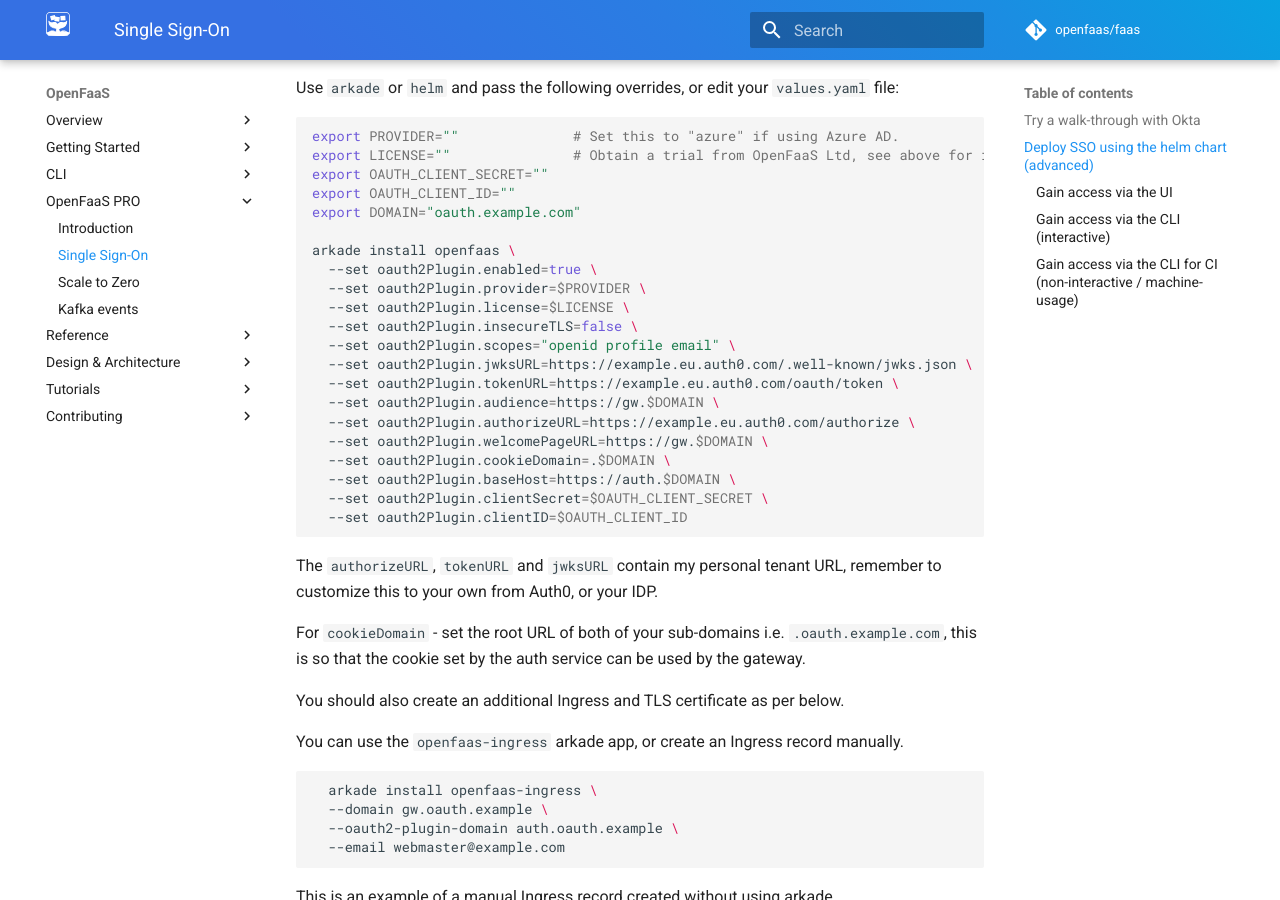
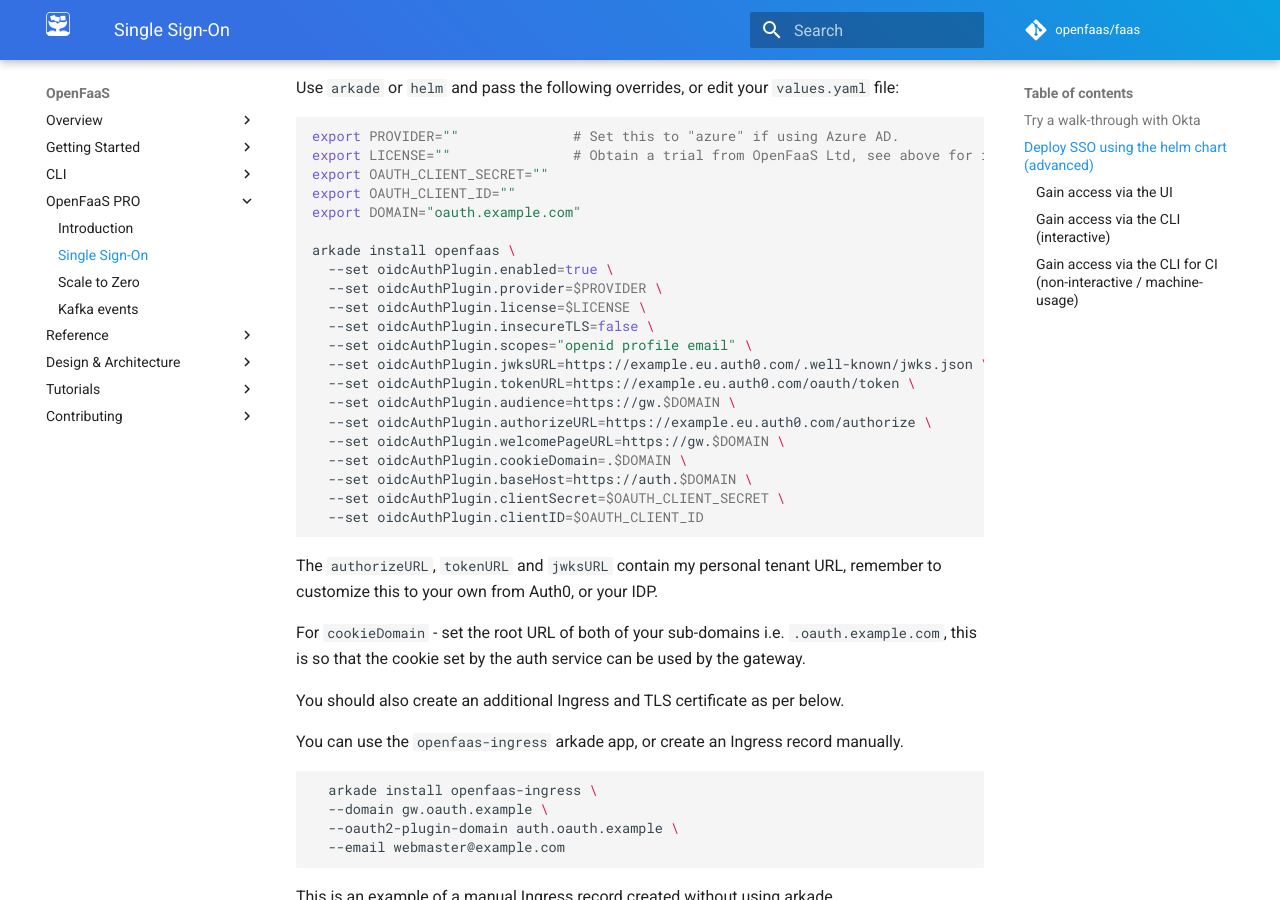
Before and after one commit to openfaas/docs, an MkDocs documentation site: the page built from docs/openfaas-pro/sso.md, in a window 1280 px wide and 900 px high, scrolled down 569 px. Built offline with MkDocs 1.6.1 and Material for MkDocs 9.7.7, drawn with Linux system fonts in a browser that asks for light colours; comment, search, counter and statistics services are not loaded.

Commit message:
Update SSO reference for values.yaml
Signed-off-by: Alex Ellis (OpenFaaS Ltd) <alexellis2@gmail.com>

````diff
--- a/docs/openfaas-pro/sso.md
+++ b/docs/openfaas-pro/sso.md
@@ -23,20 +23,20 @@ export OAUTH_CLIENT_ID=""
 export DOMAIN="oauth.example.com"
 
 arkade install openfaas \
-  --set oauth2Plugin.enabled=true \
-  --set oauth2Plugin.provider=$PROVIDER \
-  --set oauth2Plugin.license=$LICENSE \
-  --set oauth2Plugin.insecureTLS=false \
-  --set oauth2Plugin.scopes="openid profile email" \
-  --set oauth2Plugin.jwksURL=https://example.eu.auth0.com/.well-known/jwks.json \
-  --set oauth2Plugin.tokenURL=https://example.eu.auth0.com/oauth/token \
-  --set oauth2Plugin.audience=https://gw.$DOMAIN \
-  --set oauth2Plugin.authorizeURL=https://example.eu.auth0.com/authorize \
-  --set oauth2Plugin.welcomePageURL=https://gw.$DOMAIN \
-  --set oauth2Plugin.cookieDomain=.$DOMAIN \
-  --set oauth2Plugin.baseHost=https://auth.$DOMAIN \
-  --set oauth2Plugin.clientSecret=$OAUTH_CLIENT_SECRET \
-  --set oauth2Plugin.clientID=$OAUTH_CLIENT_ID
+  --set oidcAuthPlugin.enabled=true \
+  --set oidcAuthPlugin.provider=$PROVIDER \
+  --set oidcAuthPlugin.license=$LICENSE \
+  --set oidcAuthPlugin.insecureTLS=false \
+  --set oidcAuthPlugin.scopes="openid profile email" \
+  --set oidcAuthPlugin.jwksURL=https://example.eu.auth0.com/.well-known/jwks.json \
+  --set oidcAuthPlugin.tokenURL=https://example.eu.auth0.com/oauth/token \
+  --set oidcAuthPlugin.audience=https://gw.$DOMAIN \
+  --set oidcAuthPlugin.authorizeURL=https://example.eu.auth0.com/authorize \
+  --set oidcAuthPlugin.welcomePageURL=https://gw.$DOMAIN \
+  --set oidcAuthPlugin.cookieDomain=.$DOMAIN \
+  --set oidcAuthPlugin.baseHost=https://auth.$DOMAIN \
+  --set oidcAuthPlugin.clientSecret=$OAUTH_CLIENT_SECRET \
+  --set oidcAuthPlugin.clientID=$OAUTH_CLIENT_ID
 ```
 
 The `authorizeURL`, `tokenURL` and `jwksURL` contain my personal tenant URL, remember to customize this to your own from Auth0, or your IDP.
````
